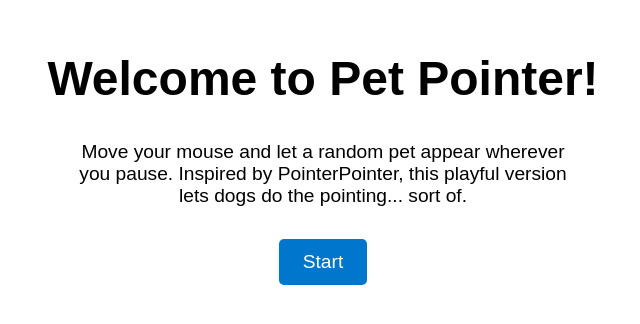
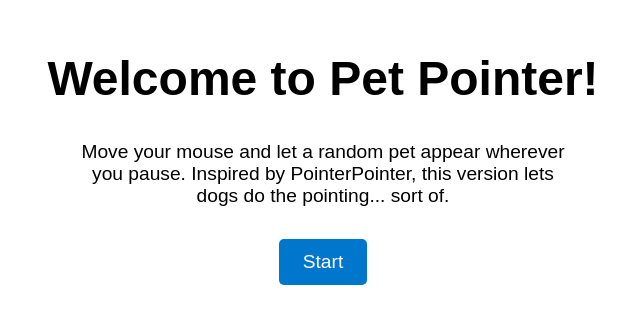
Before and after one commit to jam2168/petpointer, a plain HTML site: page index.html in a window 1280 px wide. Shown: the part 248-572 px from the top of the page, without its empty margins (317-957 px from the left). Drawn offline with Linux system fonts and the light colour scheme.

Commit message:
Update index.html

```diff
--- a/index.html
+++ b/index.html
@@ -59,7 +59,7 @@
 <body>
   <div id="start-screen">
     <h1>Welcome to Pet Pointer!</h1>
-    <p>Move your mouse and let a random pet appear wherever you pause. Inspired by PointerPointer, this playful version lets dogs do the pointing... sort of.</p>
+    <p>Move your mouse and let a random pet appear wherever you pause. Inspired by PointerPointer, this version lets dogs do the pointing... sort of.</p>
     <button id="start-button">Start</button>
   </div>
 
```
